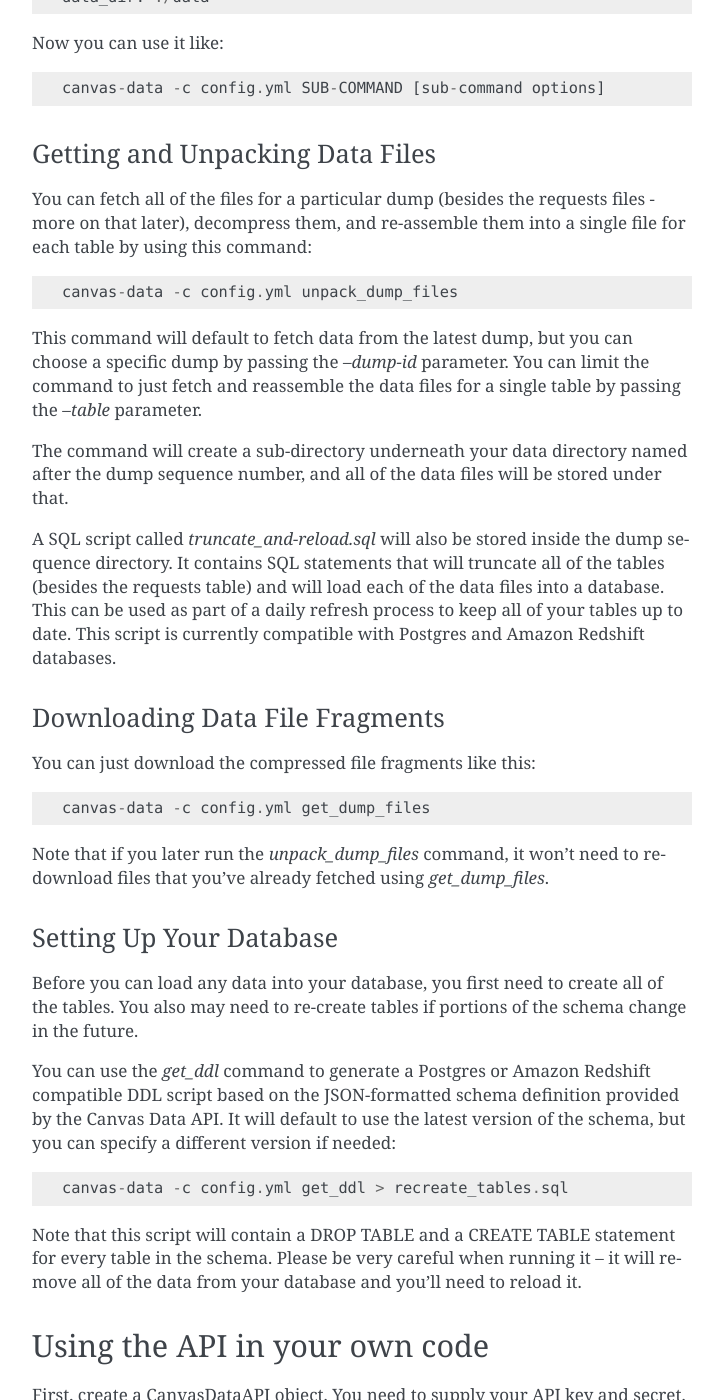
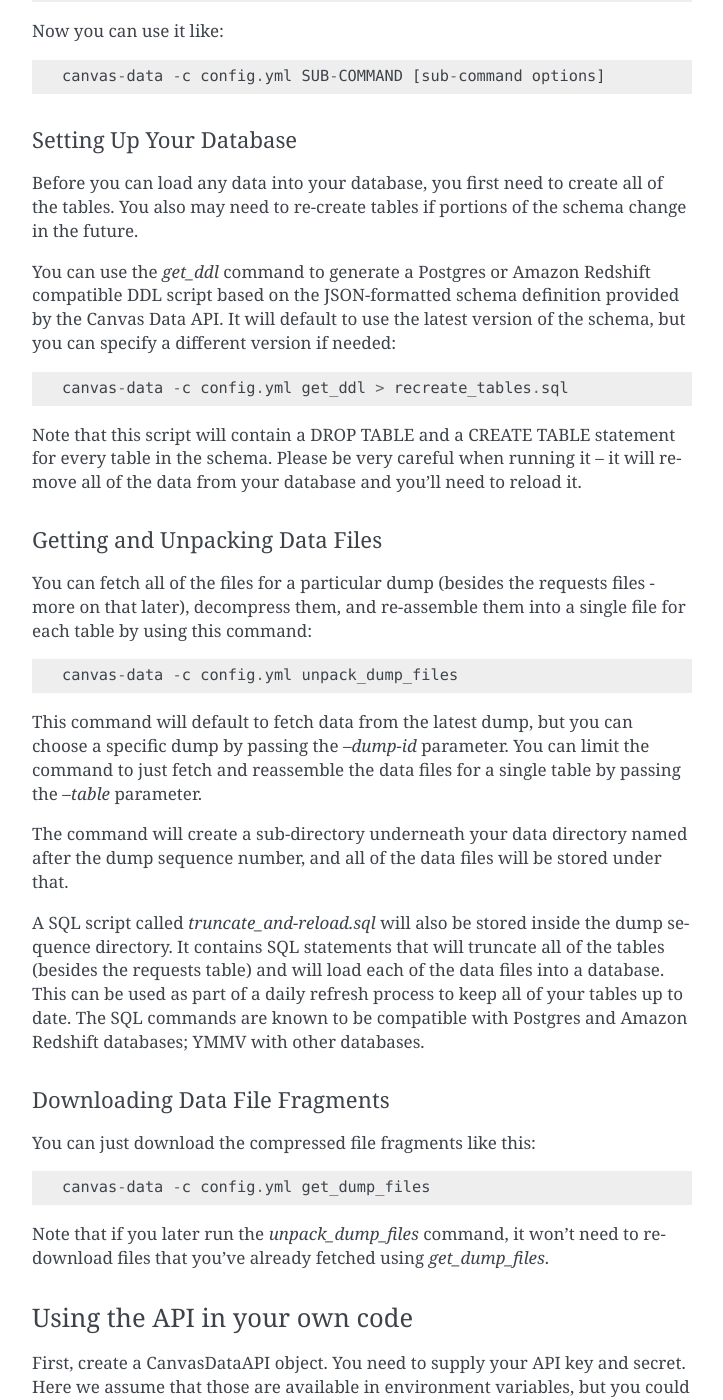
Before and after one commit to Harvard-University-iCommons/canvas-data-sdk, a Sphinx documentation site: the page built from docs/intro.rst, in a window 1280 px wide and 1400 px high, scrolled down 1232 px. Shown: the whole window, without its empty margins (388-1111 px from the left). Built offline with Sphinx 7.4.7, drawn with Linux system fonts in a browser that asks for light colours; some of the changed text lies outside the part shown.

Commit message:
doc formatting

```diff
--- a/docs/intro.rst
+++ b/docs/intro.rst
@@ -18,7 +18,7 @@
 included command line utility.
 
 Using the command line utility
-==============================
+------------------------------
 
 Installing the module via pip should have also installed a command-line utility
 called `canvas-data`.  You can get help by typing::
@@ -36,7 +36,7 @@
 
 
 Configuring the command line utility
-------------------------------------
+^^^^^^^^^^^^^^^^^^^^^^^^^^^^^^^^^^^^
 
 There are two global options that are needed for all of the sub-commands. You can
 include them as command line options by placing them before the sub-command::
@@ -57,8 +57,26 @@
 
   canvas-data -c config.yml SUB-COMMAND [sub-command options]
 
+Setting Up Your Database
+^^^^^^^^^^^^^^^^^^^^^^^^
+
+Before you can load any data into your database, you first need to create all of
+the tables. You also may need to re-create tables if portions of the schema change
+in the future.
+
+You can use the `get_ddl` command to generate a Postgres or Amazon Redshift compatible
+DDL script based on the JSON-formatted schema definition provided by the Canvas
+Data API. It will default to use the latest version of the schema, but you can
+specify a different version if needed::
+
+  canvas-data -c config.yml get_ddl > recreate_tables.sql
+
+Note that this script will contain a DROP TABLE and a CREATE TABLE statement for
+every table in the schema. Please be very careful when running it -- it will
+remove all of the data from your database and you'll need to reload it.
+
 Getting and Unpacking Data Files
---------------------------------
+^^^^^^^^^^^^^^^^^^^^^^^^^^^^^^^^
 
 You can fetch all of the files for a particular dump (besides the requests files -
 more on that later), decompress them, and re-assemble them into a single file for
@@ -77,11 +95,12 @@
 A SQL script called `truncate_and-reload.sql` will also be stored inside the dump
 sequence directory. It contains SQL statements that will truncate all of the tables (besides
 the requests table) and will load each of the data files into a database. This can be used as
-part of a daily refresh process to keep all of your tables up to date. This script
-is currently compatible with Postgres and Amazon Redshift databases.
+part of a daily refresh process to keep all of your tables up to date. The SQL
+commands are known to be compatible with Postgres and Amazon Redshift databases;
+YMMV with other databases.
 
 Downloading Data File Fragments
--------------------------------
+^^^^^^^^^^^^^^^^^^^^^^^^^^^^^^^
 
 You can just download the compressed file fragments like this::
 
@@ -90,26 +109,8 @@
 Note that if you later run the `unpack_dump_files` command, it won't need to re-download
 files that you've already fetched using `get_dump_files`.
 
-Setting Up Your Database
-------------------------
-
-Before you can load any data into your database, you first need to create all of
-the tables. You also may need to re-create tables if portions of the schema change
-in the future.
-
-You can use the `get_ddl` command to generate a Postgres or Amazon Redshift compatible
-DDL script based on the JSON-formatted schema definition provided by the Canvas
-Data API. It will default to use the latest version of the schema, but you can
-specify a different version if needed::
-
-  canvas-data -c config.yml get_ddl > recreate_tables.sql
-
-Note that this script will contain a DROP TABLE and a CREATE TABLE statement for
-every table in the schema. Please be very careful when running it -- it will
-remove all of the data from your database and you'll need to reload it.
-
 Using the API in your own code
-==============================
+------------------------------
 
 First, create a CanvasDataAPI object. You need to supply your API key and secret.
 Here we assume that those are available in environment variables, but you could
@@ -126,7 +127,7 @@
 Now you can use this object to interact with the API as detailed below.
 
 Schemas
--------
+^^^^^^^
 
 Instructure occasionally updates the Canvas Data schema, and each change has a version
 number. To retrieve all of the schema versions that are available::
@@ -151,7 +152,7 @@
   schema = cd.get_schema('latest', key_on_tablenames=True)
 
 Dumps
------
+^^^^^
 
 Instructure produces nightly dumps of gzipped data files from your Canvas instance.
 Each nightly dump will contain the full contents of most tables, and incremental data
@@ -193,7 +194,7 @@
   ]
 
 Files
------
+^^^^^
 
 You can get details on all of the files contained in a particular dump::
 
```
